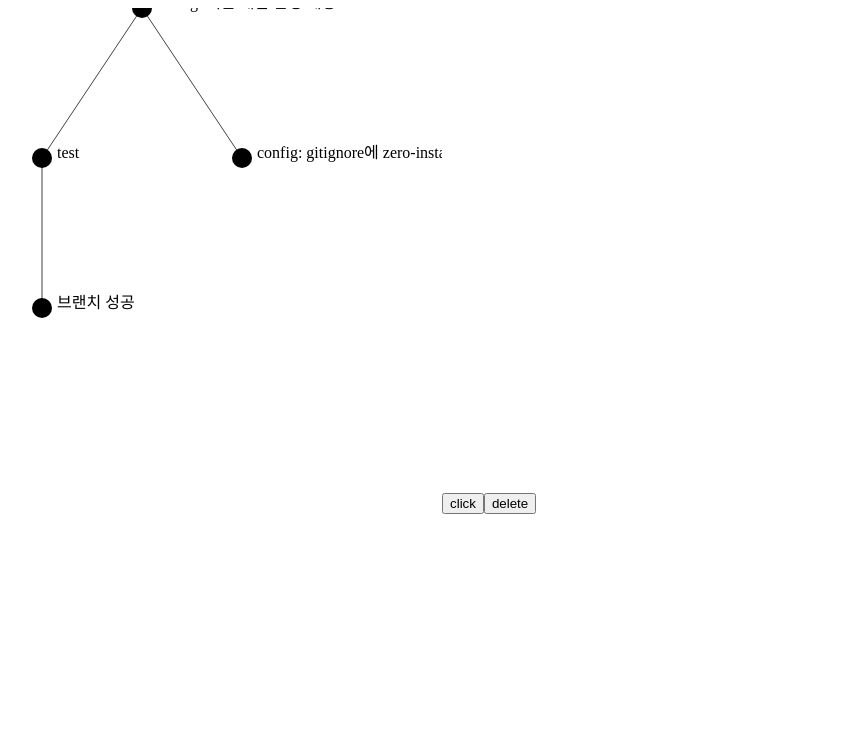
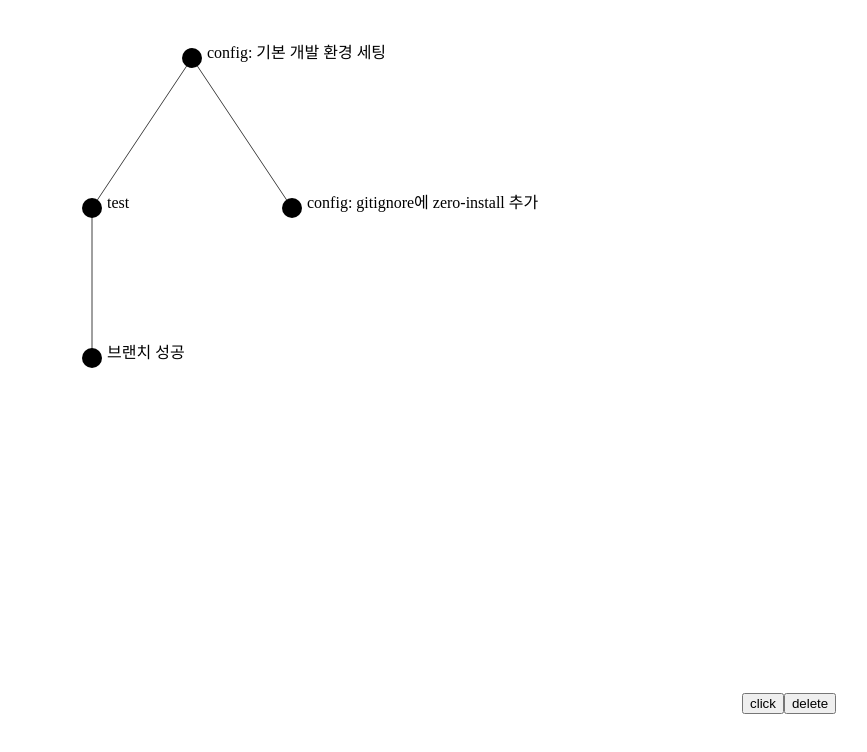
Before and after one commit to YuHyun-P/react-d3-test, a React (Vite) app: page / in a window 1280 px wide. Shown: the top 752 px of the page, without its empty margins (66-933 px from the left). Built offline with nearby package versions, Linux system fonts and the light colour scheme.

Commit message:
refactor: g ref로 옮김

```diff
--- a/src/App.jsx
+++ b/src/App.jsx
@@ -160,10 +160,10 @@ function renderD3(svgRef, data) {
 
 function App() {
   const [data, setData] = useState(mockData);
-  const svgRef = useRef(null);
+  const gRef = useRef(null);
 
   useEffect(() => {
-    renderD3(svgRef, data);
+    renderD3(gRef, data);
   }, [data]);
 
   const handleNewData = () => {
@@ -176,7 +176,9 @@ function App() {
 
   return (
     <>
-      <svg ref={svgRef} width={500} height={500} />
+      <svg width={800} height={700}>
+        <g ref={gRef} transform={"translate(50,50)"} />
+      </svg>
       <button onClick={handleNewData}>click</button>
       <button onClick={handleDelete}>delete</button>
     </>
```
